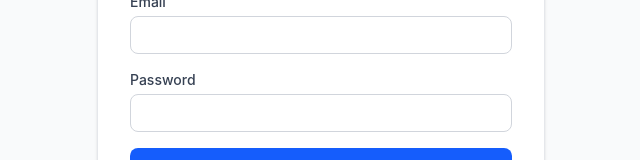
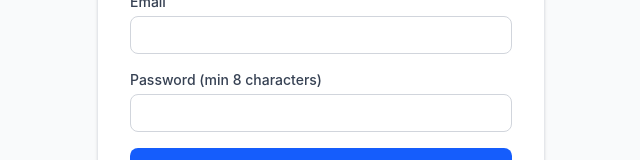
Before and after one commit to jadAkeel/HR_recruiter_assistant, a React (Vite) app in the folder frontend/: page /register in a window 1280 px wide. Shown: the part 357-517 px from the top of the page, without its empty margins (319-959 px from the left). Built offline with nearby package versions, Linux system fonts and the light colour scheme; no server answers.

Commit message:
Allow onrender host, fix candidate auth redirect loop, and add password length indicator

```diff
--- a/frontend/src/context/AuthContext.tsx
+++ b/frontend/src/context/AuthContext.tsx
@@ -14,7 +14,7 @@ export function AuthProvider({ children }: { children: ReactNode }) {
       const { data } = await api.post<User>('/auth/bootstrap-admin');
       return data;
     } catch {
-      return { ...me, role: 'owner' };
+      return me;
     }
   };
 
--- a/frontend/src/pages/Register.tsx
+++ b/frontend/src/pages/Register.tsx
@@ -41,8 +41,8 @@ export default function Register() {
               className="w-full rounded-lg border border-gray-300 px-3 py-2 text-sm outline-none focus:border-blue-500 focus:ring-2 focus:ring-blue-100" />
           </div>
           <div>
-            <label className="mb-1 block text-sm font-medium text-gray-700">Password</label>
-            <input type="password" value={form.password} onChange={(e) => setForm({ ...form, password: e.target.value })} required
+            <label className="mb-1 block text-sm font-medium text-gray-700">Password (min 8 characters)</label>
+            <input type="password" value={form.password} minLength={8} onChange={(e) => setForm({ ...form, password: e.target.value })} required
               className="w-full rounded-lg border border-gray-300 px-3 py-2 text-sm outline-none focus:border-blue-500 focus:ring-2 focus:ring-blue-100" />
           </div>
           <button type="submit" disabled={submitting}
```
Also changed, not shown: 1 other file (tests, documents, lock files or other folders).
